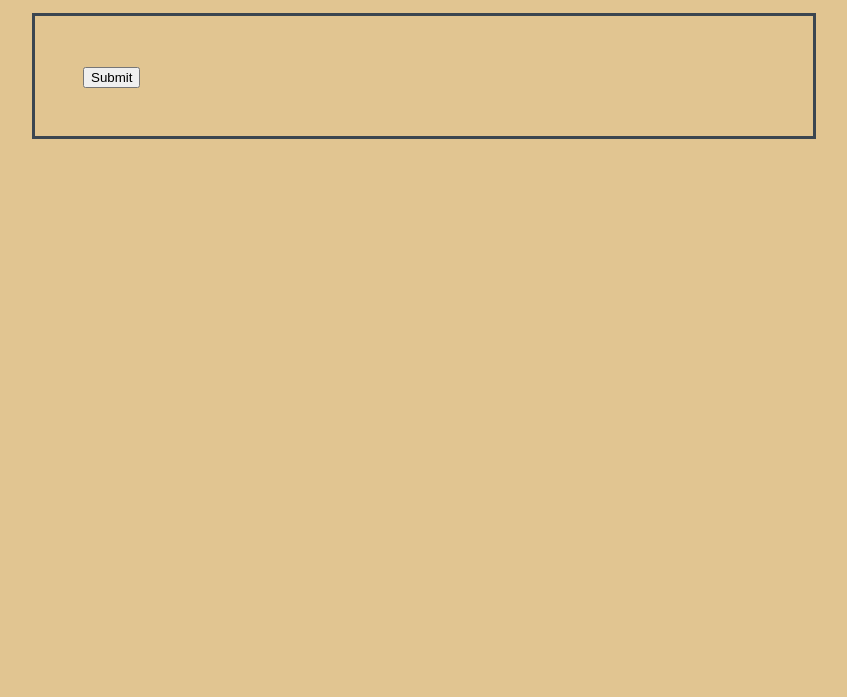
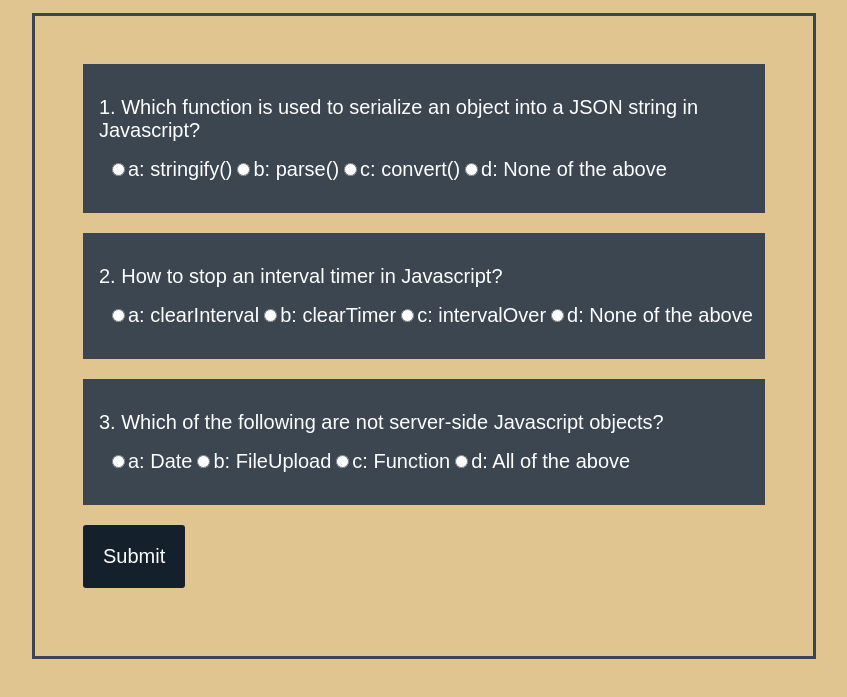
Before and after one commit to techplatform/dgm3760-final, a plain HTML site: page SimpleCode/Hard/index.html in a window 1280 px wide. Shown: the part 211-908 px from the top of the page, without its empty margins (216-1063 px from the left). Before the commit the page ends 800 px from the top, so only its background shows below. Drawn offline with Linux system fonts and the light colour scheme; files that its build step writes are made by us from their sources.

Commit message:
Update index.html

```diff
--- a/SimpleCode/Hard/index.html
+++ b/SimpleCode/Hard/index.html
@@ -4,7 +4,7 @@
     <meta charset="UTF-8">
     <meta http-equiv="X-UA-Compatible" content="IE=edge">
     <meta name="viewport" content="width=device-width, initial-scale=1.0">
-    <link rel="stylesheet" href="/ReLogic/SimpleCode/Hard/styles.css">
+    <link rel="stylesheet" href="/SimpleCode/Hard/styles.css">
     <title>SimpleCode-Hard</title>
 </head>
 <body>
@@ -15,6 +15,6 @@
         <button id="sub">Submit</button>
         <div id="ans"></div>
     </div>
-    <script src="/ReLogic/SimpleCode/Hard/main.js"></script>
+    <script src="/SimpleCode/Hard/main.js"></script>
 </body>
 </html>
```
